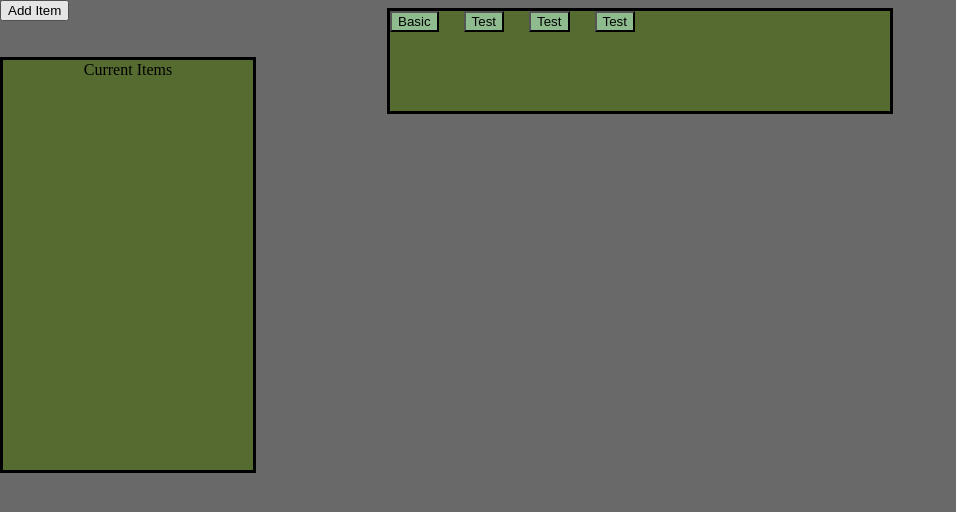
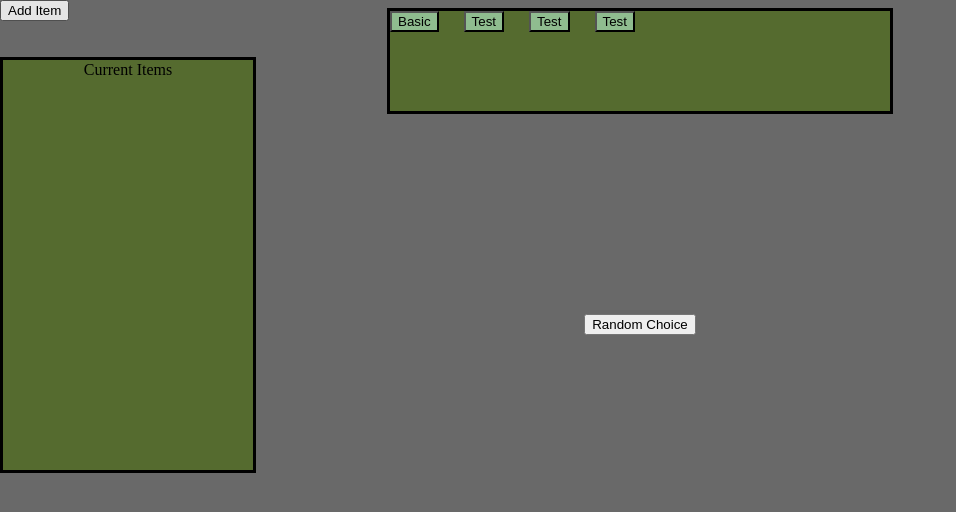
Before and after one commit to HyperionPanda/Randomizer, an Angular app in the folder RandomWeb/: page / in a window 1280 px wide. Both pictures are taken after a click on the input "Basic". Shown: the top 512 px of the page, without its empty margins (0-956 px from the left). Built offline with nearby package versions, Linux system fonts and the light colour scheme.

Commit message:
added connection between option and the main app, added basic randomizer functionality

```diff
--- a/RandomWeb/src/app/app.component.html
+++ b/RandomWeb/src/app/app.component.html
@@ -1,7 +1,7 @@
 
     <!--for adding components, structure is <app-{name}> </app-{name}>  -->
     <!-- (chosenOption)="newChoice($event)" -->
-    <app-options></app-options>
+    <app-options [itemList] = "currentList"></app-options>
 
     <app-selection (updatedList)="updateList($event)" [returnedList] = "currentList">
 
--- a/RandomWeb/src/app/components/basic-random/basic-random.component.html
+++ b/RandomWeb/src/app/components/basic-random/basic-random.component.html
@@ -1,8 +1,8 @@
 
 
 <div class = "center grid">
-    @if(itemList){
-        @for(item of itemList; track item){
+    @if(basicList){
+        @for(item of basicList; track item){
             <div class = "individual" id = {{item}}>
                 {{item}}
             </div>
--- a/RandomWeb/src/app/components/basic-random/basic-random.component.ts
+++ b/RandomWeb/src/app/components/basic-random/basic-random.component.ts
@@ -8,13 +8,28 @@ import { Component, Input } from '@angular/core';
   styleUrl: './basic-random.component.css'
 })
 export class BasicRandomComponent {
-  @Input() itemList: String[];
+  @Input() basicList: String[];
 
-  constructor(){this.itemList = []}
+  constructor(){this.basicList = []}
 
 
 
   randomize(){
-    alert("test");
+
+    const len = this.basicList.length;
+    let previous = -1;
+    let val = -1;
+    let picked;
+
+    for(let i = 0; i < len; i++){
+        while (previous === val){
+          val = Math.floor(Math.random() * (len))
+        }
+        previous = val;
+        picked = this.basicList[val];
+
+    }
+
+    alert(picked);
   }
 }
--- a/RandomWeb/src/app/components/options/options.component.html
+++ b/RandomWeb/src/app/components/options/options.component.html
@@ -5,4 +5,7 @@
     }
 </div>
 
-<!-- <app-basic-random [itemList] = "currentList"></app-basic-random> -->
+<!--Change to a switch case at some point -->
+@if(currentOption == "Basic"){
+    <app-basic-random class = "center" [basicList] = "itemList"></app-basic-random>
+}
--- a/RandomWeb/src/app/components/options/options.component.ts
+++ b/RandomWeb/src/app/components/options/options.component.ts
@@ -1,4 +1,4 @@
-import { Component, NgModule, Output,EventEmitter } from '@angular/core';
+import { Component, NgModule, Output,EventEmitter, Input } from '@angular/core';
 import { BasicRandomComponent } from '../basic-random/basic-random.component';
 
 @Component({
@@ -10,6 +10,7 @@ import { BasicRandomComponent } from '../basic-random/basic-random.component';
 })
 export class OptionsComponent {
   optionList! : String[];
+  @Input() itemList : String[] = [];
 
   currentOption : String = "";
   @Output() chosenOption = new EventEmitter<String>();
@@ -20,5 +21,6 @@ export class OptionsComponent {
 
   chooseOption(choice : String){
     this.chosenOption.emit(choice);
+    this.currentOption = choice;
   }
 }
```
